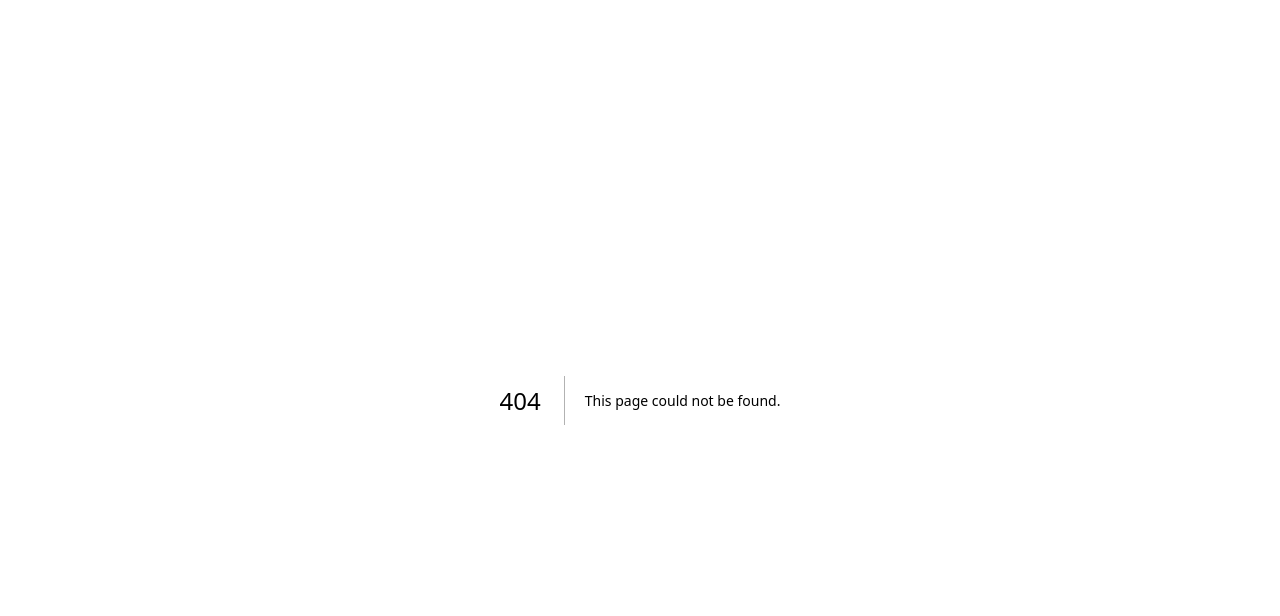
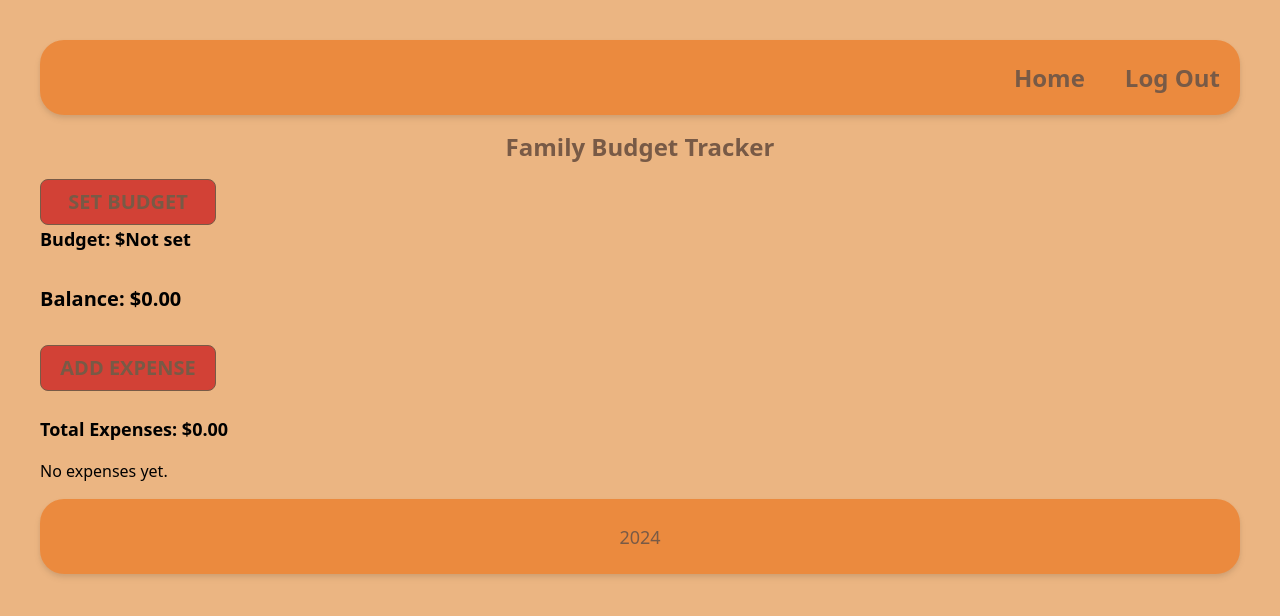
Before and after one commit to AlinaChumachenko/registration_form-frontend, a Next.js app: page /main in a window 1280 px wide. Before the commit this address had no page. Shown: the top 616 px of the page. Built offline with nearby package versions, Linux system fonts and the light colour scheme.

Commit message:
update components, logout

```diff
--- /dev/null
+++ b/src/components/AuthNav.js
@@ -0,0 +1,17 @@
+import Link from "next/link";
+const AuthNav = () => {
+    return (
+    <auth className="w-full bg-secondBody drop-shadow-md rounded-3xl">
+      <div className="flex h-[75px] rounded-lg items-center justify-end p-5">
+        <ul className="flex gap-x-10">
+
+        <Link className='text-textColor text-2xl font-semibold leading-22'href="/register">Register</Link>
+        <Link className='text-textColor text-2xl font-semibold leading-22'href="/login">Log In</Link>
+
+        </ul>
+      </div>
+    </auth>
+    )
+  };
+
+  export default AuthNav;
--- a/src/components/Header.js
+++ b/src/components/Header.js
@@ -3,9 +3,11 @@ const Header = () => {
     return (
     <header className="w-full bg-secondBody drop-shadow-md rounded-3xl">
       <div className="flex h-[75px] rounded-lg items-center justify-end p-5">
-        <ul className="flex gap-x-10">
-        <Link className='text-textColor text-2xl font-semibold leading-22'href="/register">Register</Link>
-        <Link className='text-textColor text-2xl font-semibold leading-22'href="/login">Log In</Link>
+        <ul className="flex gap-x-10 justify-between">
+
+        <Link className='text-textColor text-2xl font-semibold leading-22'href="/">Home</Link>
+
+        <Link className='text-textColor text-2xl font-semibold leading-22'href="/login">Log Out</Link>
         </ul>
       </div>
     </header>
--- a/src/components/LoginForm.js
+++ b/src/components/LoginForm.js
@@ -17,7 +17,7 @@ const LoginForm = () => {
       setEmail('');
       setPassword('');
 
-      router.push('/expenseList');
+      router.push('/main');
 
     } catch (error) {
       setMessage('Error: ' + error.response.data.message);
--- a/src/components/budget/AddBudget.js
+++ b/src/components/budget/AddBudget.js
@@ -16,7 +16,7 @@ const AddBudget = ({ onBudgetChange }) => {
 
   const handleSetBudget = (amount) => {
     setBudget(amount);
-    onBudgetChange(amount); // Передаем бюджет родительскому компоненту
+    onBudgetChange(amount); // Передаємо новий бюджет в батьківський компонент
     closeModal();
   };
 
--- a/src/components/expense/AddExpense.js
+++ b/src/components/expense/AddExpense.js
@@ -1,4 +1,4 @@
-import React, { useState, useEffect } from "react";
+import React, { useState } from "react";
 import AddExpenseModal from "./AddExpenseModal";
 import ExpenseCard from "./ExpenseCard";
 import AddExpenseBtn from "./AddExpenseBtn";
@@ -14,29 +14,18 @@ const AddExpense = ({ budget, expenses, addExpense, removeExpense }) => {
     setIsOpenModal(false);
   };
 
-  const handleAddExpense = (expense) => {
-    addExpense(expense);
-  };
-
-  const calculateTotal = () => {
-    return expenses.reduce((total, expense) =>
-      total + parseFloat(expense.amount), 0).toFixed(2);
-  };
-
   return (
     <div>
       <AddExpenseBtn onClick={handleOpenModal} />
       <AddExpenseModal
         isOpenModal={isOpenModal}
         closeModal={closeModal}
-        addExpense={handleAddExpense}
+        addExpense={addExpense}
       />
-
       <div className="mt-6">
         <div className="mb-4 text-lg font-semibold">
-          Total Expenses: ${calculateTotal()}
+          Total Expenses: ${expenses.reduce((total, expense) => total + parseFloat(expense.amount), 0).toFixed(2)}
         </div>
-
         {expenses.length > 0 ? (
           <div className="flex flex-col space-y-4">
             {expenses.map((expense, index) => (
--- a/src/pages/index.js
+++ b/src/pages/index.js
@@ -1,17 +1,16 @@
 import Footer from "@@/components/Footer";
-import Header from "@@/components/Header";
-// import Header from '../components/Header.js'
+import AuthNav from "@@/components/AuthNav";
+
 
 export default function Home() {
   return (
     <div className='flex min-h-screen flex-col p-10'>
-      <Header />
-        {/* <main className="flex-grow flex items-center justify-center"> */}
+      <AuthNav />
+
           <div className='flex-grow flex items-center justify-center'>
             <h1 className='text-textColor text-5xl font-black leading-22'>Planning a family budget</h1>
+          </div>
 
-          </div>
-        {/* </main> */}
       <Footer />
     </div>
   )
--- a/src/pages/expense.js
+++ b/src/pages/main.js
@@ -2,6 +2,8 @@ import React, { useState, useEffect } from "react";
 import AddBudget from "@@/components/budget/AddBudget";
 import AddExpense from "@@/components/expense/AddExpense";
 import Balanse from "@@/components/Balanse";
+import Header from "@@/components/Header";
+import Footer from "@@/components/Footer";
 
 export default function Expense() {
   const [budget, setBudget] = useState(null);
@@ -45,11 +47,18 @@ export default function Expense() {
   };
 
   return (
-    <div className='flex min-h-screen flex-col p-10'>
+    <div className='flex min-h-screen flex-col p-10 gap-y-4'>
+      <Header />
       <h1 className="text-textColor text-2xl font-semibold mx-auto leading-22">Family Budget Tracker</h1>
       <AddBudget onBudgetChange={handleBudgetChange} />
       <Balanse budget={budget} expenses={expenses} />
-      <AddExpense budget={budget} expenses={expenses} addExpense={handleAddExpense} removeExpense={handleRemoveExpense} />
+      <AddExpense
+        budget={budget}
+        expenses={expenses}
+        addExpense={handleAddExpense}
+        removeExpense={handleRemoveExpense}
+      />
+      <Footer />
     </div>
   );
 }
```
